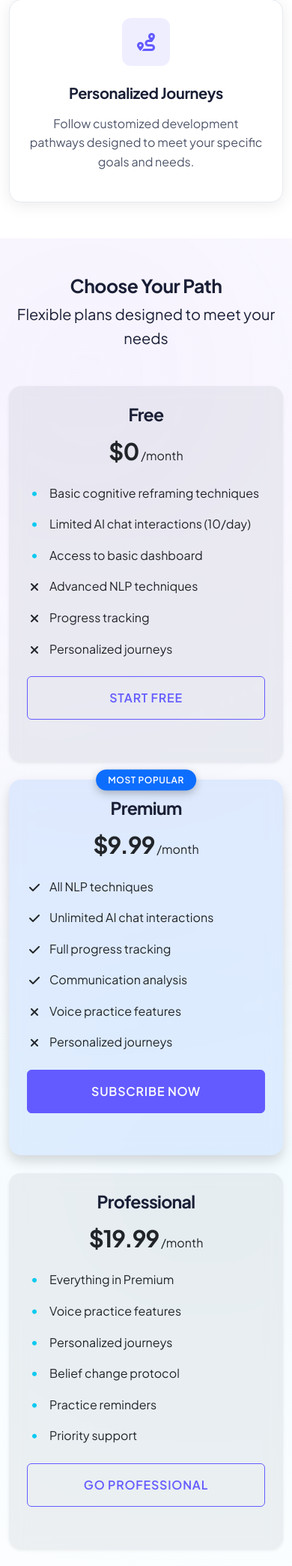
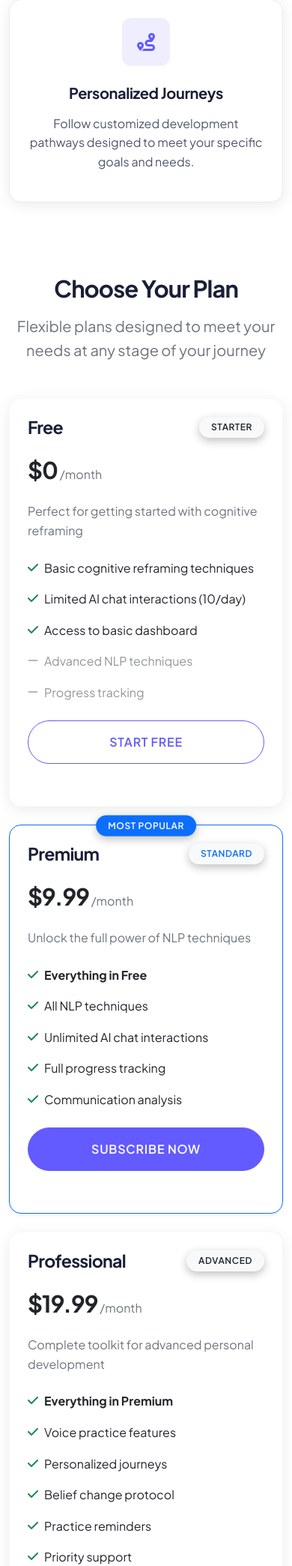
Before and after one commit to jahboukie/innerarchitect, a Flask app: page /landing in a window 390 px wide. Shown: the part 2807-4896 px from the top of the page at 75% size. Run offline with Flask 3, Linux system fonts and the light colour scheme; parts of the project's set-up code (start-up, migrations or seed data) failed here and were passed over.

Commit message:
Enhance landing page aesthetics and responsiveness for a better user experience
Refactors landing.html to improve UI responsiveness and adopts a lighter color scheme, inspired by Stripe's design principles.

Replit-Commit-Author: Agent
Replit-Commit-Session-Id: e8ae6b96-ce5d-4015-bb19-e7c0a889d7a9
Replit-Commit-Screenshot-Url: https://storage.googleapis.com/screenshot-production-us-central1/6d9b3c89-b05b-4ba5-b091-f0debd316418/f0568e36-55a9-4ccc-8cfd-10edd320582c.jpg

```diff
--- a/templates/landing.html
+++ b/templates/landing.html
@@ -3,17 +3,19 @@
 {% block title %}{{ g.translate('app_name', 'The Inner Architect') }} - {{ g.translate('landing_tagline', 'Transform Your Thinking') }}{% endblock %}
 
 {% block content %}
-<!-- Hero Section -->
+<!-- Hero Section - Stripe-inspired design -->
 <section class="hero-section">
-    <!-- Floating shapes for modern look -->
-    <div class="floating-shape shape-1"></div>
-    <div class="floating-shape shape-2"></div>
-    <div class="floating-shape shape-3"></div>
+    <!-- The colorful gradient background is handled by CSS ::before pseudo-element -->
 
     <div class="container">
         <div class="row align-items-center">
             <div class="col-lg-6 mb-5 mb-lg-0">
-                <h1 class="hero-title">{{ g.translate('landing_hero_title', 'Reshape Your Thoughts, Transform Your Life') }}</h1>
+                <h1 class="hero-title">
+                    {{ g.translate('landing_hero_title_start', 'Reshape Your') }}
+                    <span>{{ g.translate('landing_hero_title_highlight', 'Thoughts') }}</span>,
+                    {{ g.translate('landing_hero_title_end', 'Transform Your Life') }}
+                </h1>
+
                 <p class="hero-subtitle">{{ g.translate('landing_hero_subtitle', 'The Inner Architect uses AI-powered Neuro-Linguistic Programming techniques to help you recognize patterns, reframe negative thoughts, and build emotional resilience.') }}</p>
 
                 <div class="d-flex flex-column flex-sm-row gap-3 mt-5">
@@ -23,10 +25,10 @@
                     </a>
                     {% else %}
                     <a href="{{ url_for('login_check') }}" class="btn btn-primary hero-cta-btn">
-                        <i class="fas fa-sign-in-alt me-2"></i> {{ g.translate('landing_cta_login', 'Get Started Now') }}
+                        <i class="fas fa-sign-in-alt me-2"></i> {{ g.translate('landing_cta_login', 'Get Started Free') }}
                     </a>
                     {% endif %}
-                    <a href="#features" class="btn btn-outline-light">
+                    <a href="#features" class="btn btn-outline-primary rounded-pill px-4">
                         <i class="fas fa-info-circle me-2"></i> {{ g.translate('landing_cta_learn', 'Learn More') }}
                     </a>
                 </div>
@@ -125,65 +127,55 @@
 
 <!-- Pricing -->
 <section id="pricing" class="py-5 position-relative overflow-hidden">
-    <div class="position-absolute top-0 start-0 w-100 h-100" style="background: radial-gradient(circle at 30% 10%, rgba(139, 92, 246, 0.08) 0%, transparent 60%), radial-gradient(circle at 70% 70%, rgba(14, 165, 233, 0.05) 0%, transparent 65%); z-index: -1;"></div>
+    <!-- Subtle gradient backdrop created with ::before in CSS -->
     <div class="container">
         <div class="text-center mb-5">
-            <h2 class="fw-bold">{{ g.translate('landing_pricing_title', 'Choose Your Path') }}</h2>
-            <p class="lead text-muted">{{ g.translate('landing_pricing_subtitle', 'Flexible plans designed to meet your needs') }}</p>
+            <h2 class="display-5 fw-bold mb-3">{{ g.translate('landing_pricing_title', 'Choose Your Plan') }}</h2>
+            <p class="lead text-secondary mx-auto" style="max-width: 600px;">{{ g.translate('landing_pricing_subtitle', 'Flexible plans designed to meet your needs at any stage of your journey') }}</p>
         </div>
 
         <div class="row g-4 justify-content-center">
             <!-- Free Tier -->
             <div class="col-lg-4">
-                <div class="card bg-secondary bg-opacity-10 border-0 rounded-4 shadow-sm h-100">
-                    <div class="card-body p-4 text-center">
-                        <h3 class="mb-3 fw-bold">{{ g.translate('pricing_free_title', 'Free') }}</h3>
-                        <div class="mb-4">
-                            <span class="display-5 fw-bold">$0</span>
-                            <span class="text-muted">/{{ g.translate('pricing_month', 'month') }}</span>
+                <div class="card border border-light h-100 pricing-card">
+                    <div class="card-body p-4">
+                        <div class="d-flex justify-content-between align-items-center mb-4">
+                            <h3 class="fw-bold m-0">{{ g.translate('pricing_free_title', 'Free') }}</h3>
+                            <span class="badge bg-light text-dark px-3 py-2 rounded-pill">{{ g.translate('pricing_starter', 'Starter') }}</span>
                         </div>
 
-                        <ul class="list-unstyled text-start">
+                        <div class="mb-4 pricing-amount">
+                            <span class="display-5 fw-bold">$0</span>
+                            <span class="text-secondary">/{{ g.translate('pricing_month', 'month') }}</span>
+                        </div>
+
+                        <p class="text-secondary mb-4">{{ g.translate('pricing_free_desc', 'Perfect for getting started with cognitive reframing') }}</p>
+
+                        <ul class="list-unstyled mb-4">
                             <li class="mb-3 d-flex align-items-start">
-                                <span class="dot-indicator">
-                                    <i class="fas fa-circle text-info"></i>
-                                </span>
+                                <i class="fas fa-check text-success me-2 mt-1"></i>
                                 <span>{{ g.translate('pricing_free_feature1', 'Basic cognitive reframing techniques') }}</span>
                             </li>
                             <li class="mb-3 d-flex align-items-start">
-                                <span class="dot-indicator">
-                                    <i class="fas fa-circle text-info"></i>
-                                </span>
+                                <i class="fas fa-check text-success me-2 mt-1"></i>
                                 <span>{{ g.translate('pricing_free_feature2', 'Limited AI chat interactions (10/day)') }}</span>
                             </li>
                             <li class="mb-3 d-flex align-items-start">
-                                <span class="dot-indicator">
-                                    <i class="fas fa-circle text-info"></i>
-                                </span>
+                                <i class="fas fa-check text-success me-2 mt-1"></i>
                                 <span>{{ g.translate('pricing_free_feature3', 'Access to basic dashboard') }}</span>
                             </li>
-                            <li class="mb-3 text-muted d-flex align-items-start">
-                                <span class="dot-indicator">
-                                    <i class="fas fa-times"></i>
-                                </span>
-                                <span>{{ g.translate('pricing_free_limit1', 'Advanced NLP techniques') }}</span>
+                            <li class="mb-3 text-secondary d-flex align-items-start">
+                                <i class="fas fa-minus me-2 mt-1 opacity-50"></i>
+                                <span class="opacity-75">{{ g.translate('pricing_free_limit1', 'Advanced NLP techniques') }}</span>
                             </li>
-                            <li class="mb-3 text-muted d-flex align-items-start">
-                                <span class="dot-indicator">
-                                    <i class="fas fa-times"></i>
-                                </span>
-                                <span>{{ g.translate('pricing_free_limit2', 'Progress tracking') }}</span>
-                            </li>
-                            <li class="mb-3 text-muted d-flex align-items-start">
-                                <span class="dot-indicator">
-                                    <i class="fas fa-times"></i>
-                                </span>
-                                <span>{{ g.translate('pricing_free_limit3', 'Personalized journeys') }}</span>
+                            <li class="mb-3 text-secondary d-flex align-items-start">
+                                <i class="fas fa-minus me-2 mt-1 opacity-50"></i>
+                                <span class="opacity-75">{{ g.translate('pricing_free_limit2', 'Progress tracking') }}</span>
                             </li>
                         </ul>
 
-                        <div class="d-grid mt-4">
-                            <a href="{{ url_for('login_check') }}" class="btn btn-outline-primary py-3">
+                        <div class="d-grid mt-auto">
+                            <a href="{{ url_for('login_check') }}" class="btn btn-outline-primary py-3 rounded-pill">
                                 {{ g.translate('pricing_free_cta', 'Start Free') }}
                             </a>
                         </div>
@@ -193,60 +185,50 @@
 
             <!-- Premium Tier -->
             <div class="col-lg-4">
-                <div class="card highlight bg-primary bg-opacity-10 border-0 rounded-4 shadow position-relative h-100">
+                <div class="card border border-primary h-100 pricing-card pricing-card-popular shadow-sm">
                     <div class="position-absolute top-0 start-50 translate-middle">
                         <span class="badge bg-primary px-3 py-2 rounded-pill">
                             {{ g.translate('pricing_popular', 'Most Popular') }}
                         </span>
                     </div>
-                    <div class="card-body p-4 text-center">
-                        <h3 class="mb-3 fw-bold">{{ g.translate('pricing_premium_title', 'Premium') }}</h3>
-                        <div class="mb-4">
-                            <span class="display-5 fw-bold">$9.99</span>
-                            <span class="text-muted">/{{ g.translate('pricing_month', 'month') }}</span>
+                    <div class="card-body p-4">
+                        <div class="d-flex justify-content-between align-items-center mb-4">
+                            <h3 class="fw-bold m-0">{{ g.translate('pricing_premium_title', 'Premium') }}</h3>
+                            <span class="badge bg-light text-primary px-3 py-2 rounded-pill">{{ g.translate('pricing_standard', 'Standard') }}</span>
                         </div>
 
-                        <ul class="list-unstyled text-start">
+                        <div class="mb-4 pricing-amount">
+                            <span class="display-5 fw-bold">$9.99</span>
+                            <span class="text-secondary">/{{ g.translate('pricing_month', 'month') }}</span>
+                        </div>
+
+                        <p class="text-secondary mb-4">{{ g.translate('pricing_premium_desc', 'Unlock the full power of NLP techniques') }}</p>
+
+                        <ul class="list-unstyled mb-4">
                             <li class="mb-3 d-flex align-items-start">
-                                <span class="dot-indicator">
-                                    <i class="fas fa-check"></i>
-                                </span>
+                                <i class="fas fa-check text-success me-2 mt-1"></i>
+                                <span><strong>{{ g.translate('pricing_premium_everything_free', 'Everything in Free') }}</strong></span>
+                            </li>
+                            <li class="mb-3 d-flex align-items-start">
+                                <i class="fas fa-check text-success me-2 mt-1"></i>
                                 <span>{{ g.translate('pricing_premium_feature1', 'All NLP techniques') }}</span>
                             </li>
                             <li class="mb-3 d-flex align-items-start">
-                                <span class="dot-indicator">
-                                    <i class="fas fa-check"></i>
-                                </span>
+                                <i class="fas fa-check text-success me-2 mt-1"></i>
                                 <span>{{ g.translate('pricing_premium_feature2', 'Unlimited AI chat interactions') }}</span>
                             </li>
                             <li class="mb-3 d-flex align-items-start">
-                                <span class="dot-indicator">
-                                    <i class="fas fa-check"></i>
-                                </span>
+                                <i class="fas fa-check text-success me-2 mt-1"></i>
                                 <span>{{ g.translate('pricing_premium_feature3', 'Full progress tracking') }}</span>
                             </li>
                             <li class="mb-3 d-flex align-items-start">
-                                <span class="dot-indicator">
-                                    <i class="fas fa-check"></i>
-                                </span>
+                                <i class="fas fa-check text-success me-2 mt-1"></i>
                                 <span>{{ g.translate('pricing_premium_feature4', 'Communication analysis') }}</span>
-                            </li>
-                            <li class="mb-3 text-muted d-flex align-items-start">
-                                <span class="dot-indicator">
-                                    <i class="fas fa-times"></i>
-                                </span>
-                                <span>{{ g.translate('pricing_premium_limit1', 'Voice practice features') }}</span>
-                            </li>
-                            <li class="mb-3 text-muted d-flex align-items-start">
-                                <span class="dot-indicator">
-                                    <i class="fas fa-times"></i>
-                                </span>
-                                <span>{{ g.translate('pricing_premium_limit2', 'Personalized journeys') }}</span>
                             </li>
                         </ul>
 
-                        <div class="d-grid mt-4">
-                            <button class="btn btn-primary py-3" type="button" id="premiumSubscribeBtn">
+                        <div class="d-grid mt-auto">
+                            <button class="btn btn-primary py-3 rounded-pill" type="button" id="premiumSubscribeBtn">
                                 {{ g.translate('pricing_premium_cta', 'Subscribe Now') }}
                             </button>
                         </div>
@@ -256,55 +238,49 @@
 
             <!-- Professional Tier -->
             <div class="col-lg-4">
-                <div class="card bg-secondary bg-opacity-10 border-0 rounded-4 shadow-sm h-100">
-                    <div class="card-body p-4 text-center">
-                        <h3 class="mb-3 fw-bold">{{ g.translate('pricing_pro_title', 'Professional') }}</h3>
-                        <div class="mb-4">
-                            <span class="display-5 fw-bold">$19.99</span>
-                            <span class="text-muted">/{{ g.translate('pricing_month', 'month') }}</span>
+                <div class="card border border-light h-100 pricing-card">
+                    <div class="card-body p-4">
+                        <div class="d-flex justify-content-between align-items-center mb-4">
+                            <h3 class="fw-bold m-0">{{ g.translate('pricing_pro_title', 'Professional') }}</h3>
+                            <span class="badge bg-light text-dark px-3 py-2 rounded-pill">{{ g.translate('pricing_advanced', 'Advanced') }}</span>
                         </div>
 
-                        <ul class="list-unstyled text-start">
+                        <div class="mb-4 pricing-amount">
+                            <span class="display-5 fw-bold">$19.99</span>
+                            <span class="text-secondary">/{{ g.translate('pricing_month', 'month') }}</span>
+                        </div>
+
+                        <p class="text-secondary mb-4">{{ g.translate('pricing_pro_desc', 'Complete toolkit for advanced personal development') }}</p>
+
+                        <ul class="list-unstyled mb-4">
                             <li class="mb-3 d-flex align-items-start">
-                                <span class="dot-indicator">
-                                    <i class="fas fa-circle text-info"></i>
-                                </span>
-                                <span>{{ g.translate('pricing_pro_feature1', 'Everything in Premium') }}</span>
+                                <i class="fas fa-check text-success me-2 mt-1"></i>
+                                <span><strong>{{ g.translate('pricing_pro_everything_premium', 'Everything in Premium') }}</strong></span>
                             </li>
                             <li class="mb-3 d-flex align-items-start">
-                                <span class="dot-indicator">
-                                    <i class="fas fa-circle text-info"></i>
-                                </span>
+                                <i class="fas fa-check text-success me-2 mt-1"></i>
                                 <span>{{ g.translate('pricing_pro_feature2', 'Voice practice features') }}</span>
                             </li>
                             <li class="mb-3 d-flex align-items-start">
-                                <span class="dot-indicator">
-                                    <i class="fas fa-circle text-info"></i>
-                                </span>
+                                <i class="fas fa-check text-success me-2 mt-1"></i>
                                 <span>{{ g.translate('pricing_pro_feature3', 'Personalized journeys') }}</span>
                             </li>
                             <li class="mb-3 d-flex align-items-start">
-                                <span class="dot-indicator">
-                                    <i class="fas fa-circle text-info"></i>
-                                </span>
+                                <i class="fas fa-check text-success me-2 mt-1"></i>
                                 <span>{{ g.translate('pricing_pro_feature4', 'Belief change protocol') }}</span>
                             </li>
                             <li class="mb-3 d-flex align-items-start">
-                                <span class="dot-indicator">
-                                    <i class="fas fa-circle text-info"></i>
-                                </span>
+                                <i class="fas fa-check text-success me-2 mt-1"></i>
                                 <span>{{ g.translate('pricing_pro_feature5', 'Practice reminders') }}</span>
                             </li>
                             <li class="mb-3 d-flex align-items-start">
-                                <span class="dot-indicator">
-                                    <i class="fas fa-circle text-info"></i>
-                                </span>
+                                <i class="fas fa-check text-success me-2 mt-1"></i>
                                 <span>{{ g.translate('pricing_pro_feature6', 'Priority support') }}</span>
                             </li>
                         </ul>
 
-                        <div class="d-grid mt-4">
-                            <button class="btn btn-outline-primary py-3" type="button" id="proSubscribeBtn">
+                        <div class="d-grid mt-auto">
+                            <button class="btn btn-outline-primary py-3 rounded-pill" type="button" id="proSubscribeBtn">
                                 {{ g.translate('pricing_pro_cta', 'Go Professional') }}
                             </button>
                         </div>
```
